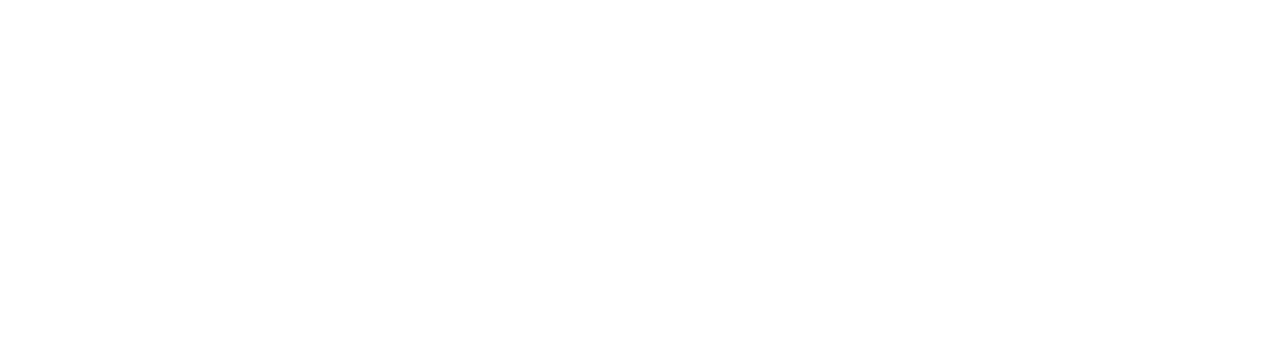
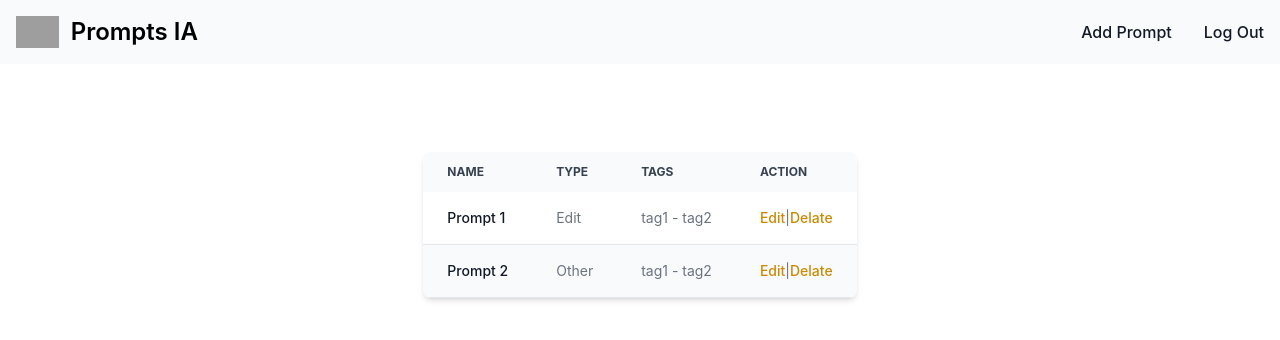
Before and after one commit to mariojd13/project1-2Q2023, a React (Create React App) app in the folder client/: page /dashboard in a window 1280 px wide. Before the commit this address had no page. Shown: the top 340 px of the page. Built offline with nearby package versions, Linux system fonts and the light colour scheme; grey boxes are pictures that could not be loaded.

Commit message:
Works in the dashboard

```diff
--- a/client/src/App.js
+++ b/client/src/App.js
@@ -1,5 +1,6 @@
 import Form from "./pages/Form";
 import Signup from "./pages/signup";
+import Dashboard from "./pages/dashboard";
 
 import { BrowserRouter, Route, Routes } from "react-router-dom";
 
@@ -11,7 +12,7 @@
         <Routes>
           <Route path="/" element={<Form />} />
           <Route path="/signup" element={<Signup />} />
-
+          <Route path="/dashboard" element={<Dashboard />} />
         </Routes>
       </BrowserRouter>
 
--- /dev/null
+++ b/client/src/comun/navbar.js
@@ -0,0 +1,36 @@
+import React, { Component } from "react";
+
+
+class Navbar extends Component {
+
+
+    render() {
+        return (
+            <nav class="border-gray-200 bg-gray-50 dark:bg-gray-800 dark:border-gray-700">
+                <div class="max-w-screen-xl flex flex-wrap items-center justify-between mx-auto p-4">
+                    <a href="#" class="flex items-center">
+                        <img src="https://flowbite.com/docs/images/logo.svg" class="h-8 mr-3" alt="Flowbite Logo" />
+                        <span class="self-center text-2xl font-semibold whitespace-nowrap dark:text-white">Prompts IA</span>
+                    </a>
+                    <button data-collapse-toggle="navbar-solid-bg" type="button" class="inline-flex items-center p-2 w-10 h-10 justify-center text-sm text-gray-500 rounded-lg md:hidden hover:bg-gray-100 focus:outline-none focus:ring-2 focus:ring-gray-200 dark:text-gray-400 dark:hover:bg-gray-700 dark:focus:ring-gray-600" aria-controls="navbar-solid-bg" aria-expanded="false">
+                        <span class="sr-only">Open main menu</span>
+                        <svg class="w-5 h-5" aria-hidden="true" xmlns="http://www.w3.org/2000/svg" fill="none" viewBox="0 0 17 14">
+                            <path stroke="currentColor" stroke-linecap="round" stroke-linejoin="round" stroke-width="2" d="M1 1h15M1 7h15M1 13h15" />
+                        </svg>
+                    </button>
+                    <div class="hidden w-full md:block md:w-auto" id="navbar-solid-bg">
+                        <ul class="flex flex-col font-medium mt-4 rounded-lg bg-gray-50 md:flex-row md:space-x-8 md:mt-0 md:border-0 md:bg-transparent dark:bg-gray-800 md:dark:bg-transparent dark:border-gray-700">
+                            <li>
+                                <a href="./add" class="block py-2 pl-3 pr-4 text-gray-900 rounded hover:bg-gray-100 md:hover:bg-transparent md:border-0 md:hover:text-blue-700 md:p-0 dark:text-white md:dark:hover:text-blue-500 dark:hover:bg-gray-700 dark:hover:text-white md:dark:hover:bg-transparent">Add Prompt</a>
+                            </li>
+                            <li>
+                                <a href="./" class="block py-2 pl-3 pr-4 text-gray-900 rounded hover:bg-gray-100 md:hover:bg-transparent md:border-0 md:hover:text-blue-700 md:p-0 dark:text-white md:dark:hover:text-blue-500 dark:hover:bg-gray-700 dark:hover:text-white md:dark:hover:bg-transparent">Log Out</a>
+                            </li>
+                        </ul>
+                    </div>
+                </div>
+            </nav>
+        )
+    }
+}
+export default(Navbar);
--- a/client/src/pages/Form.js
+++ b/client/src/pages/Form.js
@@ -29,7 +29,7 @@
                 <div className="flex justify-center px-12 my-12">
                     <div className="content-ce">
                         <div className="bg-white p-5 rounded-lg lg:rounded-l-none content-center">
-                            <h3 className="pt-4 text-2xl text-center font-semibold">Welcome back!</h3>
+                            <h3 className="pt-4 text-2xl text-center font-semibold">Welcome to Prompts IA</h3>
                             <form className="px-8 pt-6 pb-8 mb-4 bg-white rounded" onSubmit={this.postSession} method="POST">
 
                                 <div className="mb-4">
--- /dev/null
+++ b/client/src/pages/dashboard.js
@@ -0,0 +1,84 @@
+import React, { Component, useState } from 'react';
+import Navbar from "../comun/navbar";
+
+class Dashboard extends Component {
+
+
+
+    render() {
+
+
+
+        return (
+
+            <div className="container mx-auto centar">
+                <Navbar />
+                <div className="flex justify-center px-12 my-12">
+                    <div className="content-ce">
+                        <div className="bg-white p-5 rounded-lg lg:rounded-l-none content-center"></div>
+                        <div class="relative overflow-x-auto shadow-md sm:rounded-lg">
+
+                            <table class="w-full text-sm text-left text-gray-500 dark:text-gray-400">
+                                <thead class="text-xs text-gray-700 uppercase bg-gray-50 dark:bg-gray-700 dark:text-gray-400">
+                                    <tr>
+                                        <th scope="col" class="px-6 py-3">
+                                            Name
+                                        </th>
+                                        <th scope="col" class="px-6 py-3">
+                                            Type
+                                        </th>
+                                        <th scope="col" class="px-6 py-3">
+                                            Tags
+                                        </th>
+                                        <th scope="col" class="px-6 py-3">
+                                            Action
+                                        </th>
+                                    </tr>
+                                </thead>
+                                <tbody>
+                                    <tr class="bg-white border-b dark:bg-gray-900 dark:border-gray-700">
+                                        <th scope="row" class="px-6 py-4 font-medium text-gray-900 whitespace-nowrap dark:text-white">
+                                            Prompt 1
+                                        </th>
+                                        <td class="px-6 py-4">
+                                            Edit
+                                        </td>
+                                        <td class="px-6 py-4">
+                                            tag1 - tag2
+                                        </td>
+                                        <td class="px-6 py-4">
+                                            <a href="#" class="font-medium text-yellow-600 dark:text-yellow-500 hover:underline">Edit</a>
+                                            |
+                                            <a href="#" class="font-medium text-yellow-600 dark:text-yellow-500 hover:underline">Delate</a>
+                                        </td>
+                                    </tr>
+                                    <tr class="border-b bg-gray-50 dark:bg-gray-800 dark:border-gray-700">
+                                        <th scope="row" class="px-6 py-4 font-medium text-gray-900 whitespace-nowrap dark:text-white">
+                                            Prompt 2
+                                        </th>
+                                        <td class="px-6 py-4">
+                                            Other
+                                        </td>
+                                        <td class="px-6 py-4">
+                                            tag1 - tag2
+                                        </td>
+                                        <td class="px-6 py-4">
+                                            <a href="#" class="font-medium text-yellow-600 dark:text-yellow-500 hover:underline">Edit</a>
+                                            |
+                                            <a href="#" class="font-medium text-yellow-600 dark:text-yellow-500 hover:underline">Delate</a>
+                                        </td>
+                                    </tr>
+                                </tbody>
+                            </table>
+                        </div>
+                    </div>
+                </div>
+            </div>
+
+
+        )
+    }
+
+
+}
+export default Dashboard;
--- a/client/src/pages/signup.js
+++ b/client/src/pages/signup.js
@@ -8,7 +8,7 @@
                 <div className="flex justify-center px-12 my-12">
                     <div className="content-ce">
                         <div className="bg-white p-5 rounded-lg lg:rounded-l-none content-center">
-                            <h3 className="pt-4 text-2xl text-center font-semibold">Welcome back!</h3>
+                            <h3 className="pt-4 text-2xl text-center font-semibold">Welcome to Prompts IA</h3>
 
                             <form>
                                 <div class="relative z-0 w-full mb-6 group">
```
